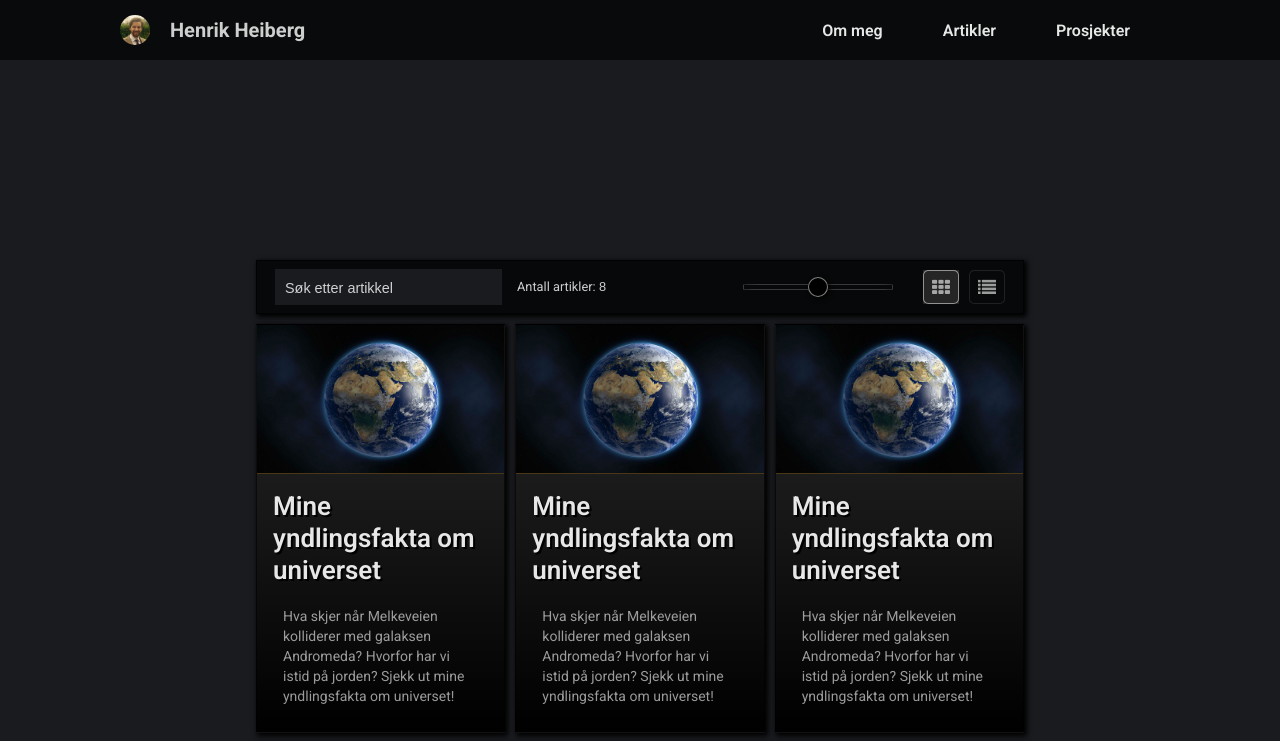
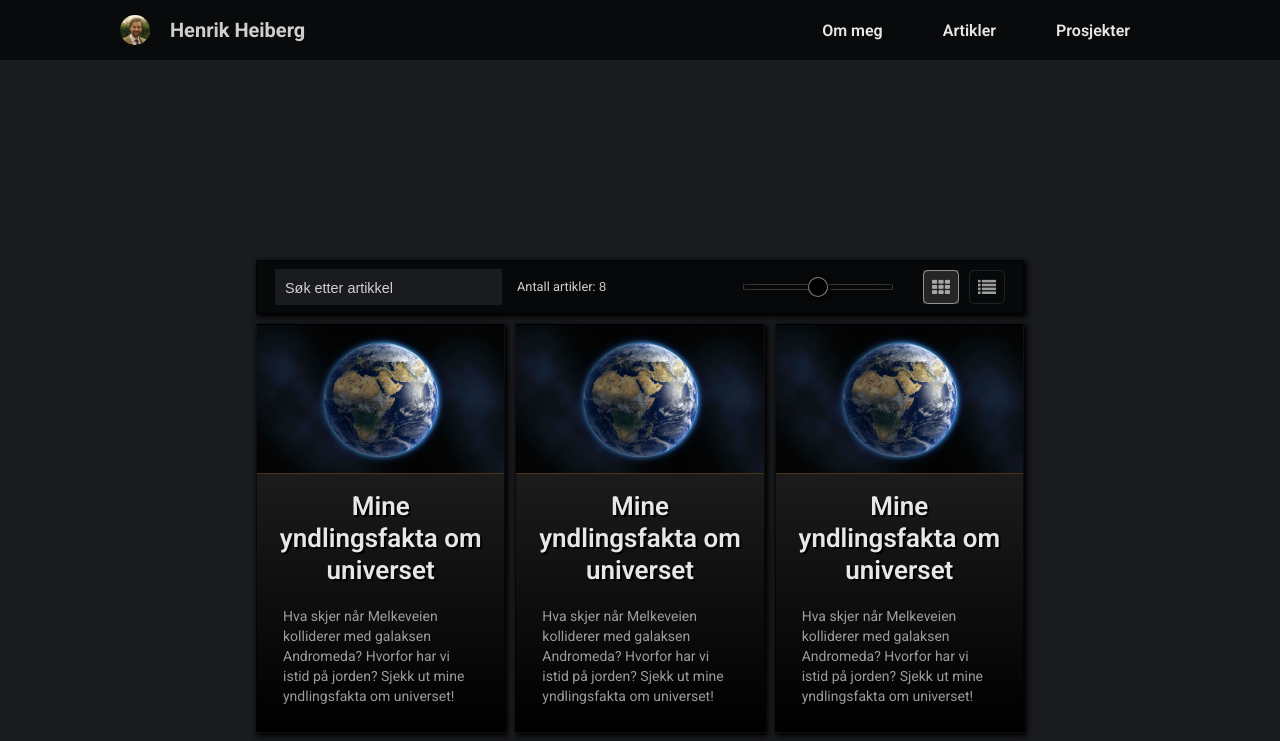
Before and after one commit to heiberik/heiberik.github.io, a React (Create React App) app: page /artikler in a window 1280 px wide. Shown: the top 741 px of the page. Built offline with nearby package versions, Linux system fonts and the light colour scheme.

Commit message:
endret minvalue

```diff
--- a/src/css/artikler.css
+++ b/src/css/artikler.css
@@ -103,7 +103,7 @@ sup {
 
 
 :root {
-  --minRangeValue: 200px;
+  --minRangeValue: 220px;
 }
 
 * {
@@ -263,7 +263,7 @@ a {
     font-size: 26px;
     line-height: 32px;
     padding-bottom: 0px;
-    text-align: left;
+    text-align: center;
     padding-left: 0px;
     word-break: keep-all;
     color: rgba(255,255,255,0.9);
```
